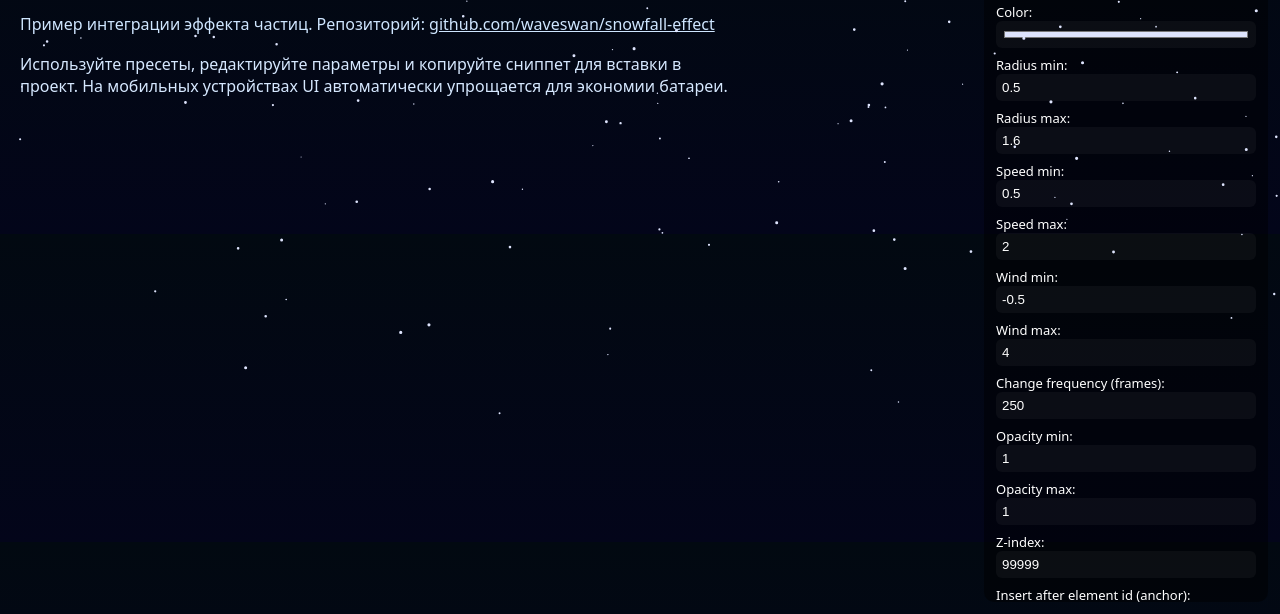
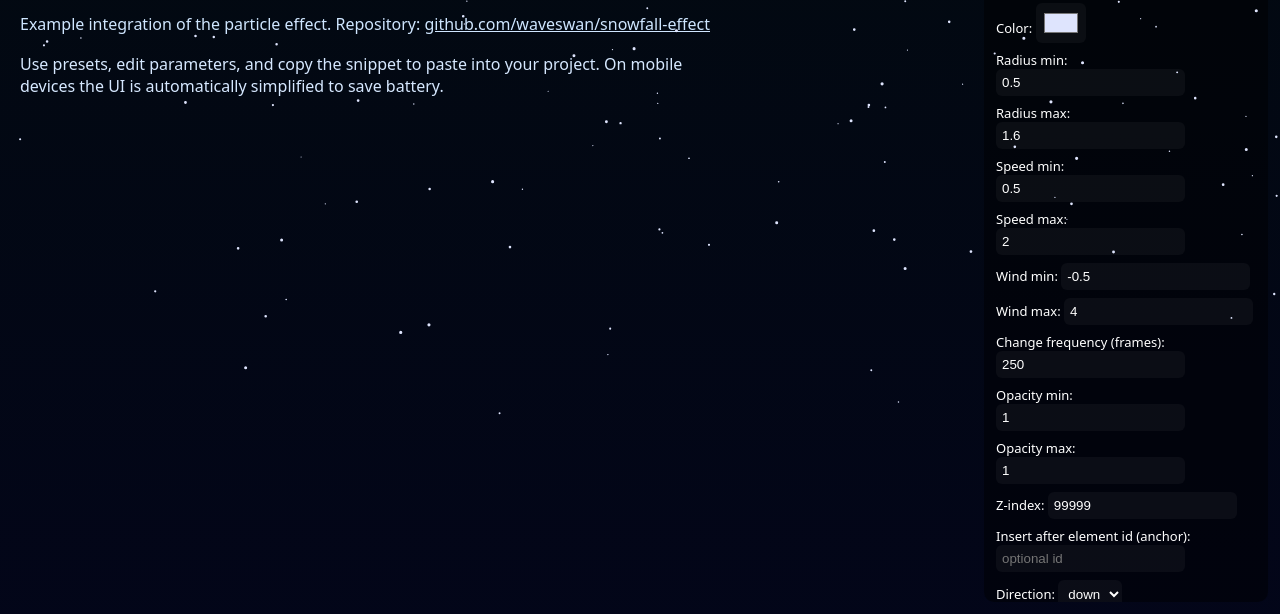
Before and after one commit to waveswan/snowfall-effect, a website: page index.html in a window 1280 px wide. Shown: the part 74-688 px from the top of the page. Drawn offline with Linux system fonts and the light colour scheme.

Commit message:
❤️‍🔥 Add English UI and new snow/ash presets
Translated the interface and instructions from Russian to English. Added new 'Snow' and 'Ash' particle effect presets, updated preset button order, and improved styling for color input and layout.

```diff
--- a/index.html
+++ b/index.html
@@ -1,18 +1,20 @@
 <!doctype html>
-<html lang="ru">
+<html lang="en">
 <head>
   <meta charset="utf-8" />
   <meta name="viewport" content="width=device-width, initial-scale=1" />
   <title>❄️ Snowfall Effect — Demo</title>
   <style>
     :root{--panel:rgba(0,0,0,0.45);--accent:#cfe6ff}
-    body{margin:0;font-family:system-ui,-apple-system,Arial;background:linear-gradient(#020911,#03051a);color:#fff}
+    html,body{height:100%}
+    body{margin:0;font-family:system-ui,-apple-system,Arial;background:linear-gradient(#020911,#03051a);color:#fff;min-height:100vh}
     .content{padding:28px 20px 120px}
     h1{margin:0 0 8px}
     .meta{color:#cfe6ff;margin-bottom:18px}
     .controls{position:fixed;right:12px;top:12px;background:var(--panel);padding:12px;border-radius:10px;width:260px;max-height:80vh;overflow:auto}
     .controls label{display:block;font-size:13px;margin-bottom:8px}
-    .controls input,.controls select{width:100%;box-sizing:border-box;padding:6px;border-radius:6px;border:0;background:rgba(255,255,255,0.04);color:#fff}
+    .controls input,.controls select{box-sizing:border-box;padding:6px;border-radius:6px;border:0;background:rgba(255,255,255,0.04);color:#fff}
+    .controls input[type="color"]{height:40px;padding:6px}
     .controls .presets{display:flex;gap:6px;flex-wrap:wrap;margin-top:6px}
     .controls button{padding:8px 10px;background:#133046;color:var(--accent);border:0;border-radius:8px;cursor:pointer}
     pre#code-snippet{background:rgba(0,0,0,0.35);padding:8px;border-radius:6px;font-size:12px;color:#eef;max-height:120px;overflow:auto}
@@ -27,10 +29,10 @@
   </style>
 </head>
 <body>
-  <main class="content">
+    <main class="content">
     <h1>❄️ Snowfall Effect — Demo</h1>
-    <p class="meta">Пример интеграции эффекта частиц. Репозиторий: <a href="https://github.com/waveswan/snowfall-effect/" target="_blank" rel="noopener" style="color:#cfe6ff">github.com/waveswan/snowfall-effect</a></p>
-    <p style="max-width:720px;color:#d6e8ff;line-height:1.4">Используйте пресеты, редактируйте параметры и копируйте сниппет для вставки в проект. На мобильных устройствах UI автоматически упрощается для экономии батареи.</p>
+    <p class="meta">Example integration of the particle effect. Repository: <a href="https://github.com/waveswan/snowfall-effect/" target="_blank" rel="noopener" style="color:#cfe6ff">github.com/waveswan/snowfall-effect</a></p>
+    <p style="max-width:720px;color:#d6e8ff;line-height:1.4">Use presets, edit parameters, and copy the snippet to paste into your project. On mobile devices the UI is automatically simplified to save battery.</p>
   </main>
 
   <aside class="controls" aria-label="Controls">
@@ -50,13 +52,15 @@
     <label>Direction: <select id="cfg-direction"><option value="down">down</option><option value="up">up</option></select></label>
 
     <div class="presets" style="margin-top:8px">
-      <button id="preset-fireflies">Светлячки</button>
-      <button id="preset-matrix">Матрица</button>
-      <button id="preset-fire">Огонь</button>
-      <button id="preset-rain">Дождь</button>
+      <button id="preset-snow">Snow</button>
+      <button id="preset-ash">Ash</button>
+      <button id="preset-fireflies">Fireflies</button>
+      <button id="preset-matrix">Matrix</button>
+      <button id="preset-fire">Fire</button>
+      <button id="preset-rain">Rain</button>
     </div>
 
-    <div style="display:flex;gap:8px;margin-top:10px">
+    <div style="display:flex;gap:8px;margin-top:20px">
       <button id="toggle">Pause</button>
       <button id="reset">Reset</button>
       <button id="destroy">Restart</button>
@@ -73,6 +77,30 @@
 
     // Presets (desktop values)
     const PRESETS = {
+      snow: {
+        snowflakeCount: 250,
+        color: '#dee4fd',
+        radius: [0.5, 1.6],
+        speed: [0.5, 2],
+        wind: [-0.5, 4],
+        changeFrequency: 250,
+        opacity: [1, 1],
+        zIndex: 99999,
+        direction: 'down',
+        anchorId: null
+      },
+      ash: {
+        snowflakeCount: 180,
+        color: '#b0b0b0',
+        radius: [0.6, 1.2],
+        speed: [0.3, 1.2],
+        wind: [-0.3, 0.7],
+        changeFrequency: 300,
+        opacity: [0.2, 0.9],
+        zIndex: 99999,
+        direction: 'up',
+        anchorId: null
+      },
       fireflies: {
         snowflakeCount: 400,
         color: '#00fdff',
@@ -202,6 +230,8 @@
     }
 
     // wire preset buttons
+    document.getElementById('preset-snow').addEventListener('click', () => applyPreset('snow'));
+    document.getElementById('preset-ash').addEventListener('click', () => applyPreset('ash'));
     document.getElementById('preset-fireflies').addEventListener('click', () => applyPreset('fireflies'));
     document.getElementById('preset-matrix').addEventListener('click', () => applyPreset('matrix'));
     document.getElementById('preset-fire').addEventListener('click', () => applyPreset('fire'));
```
